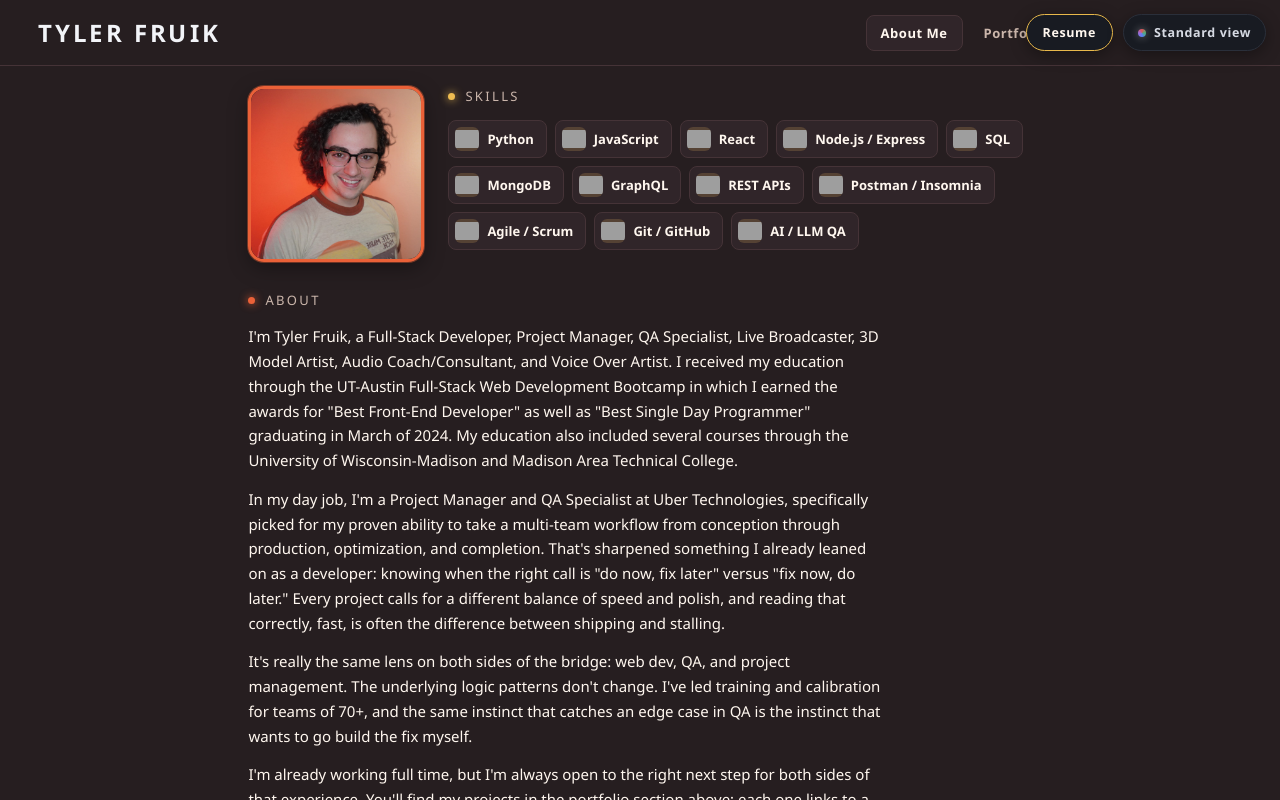
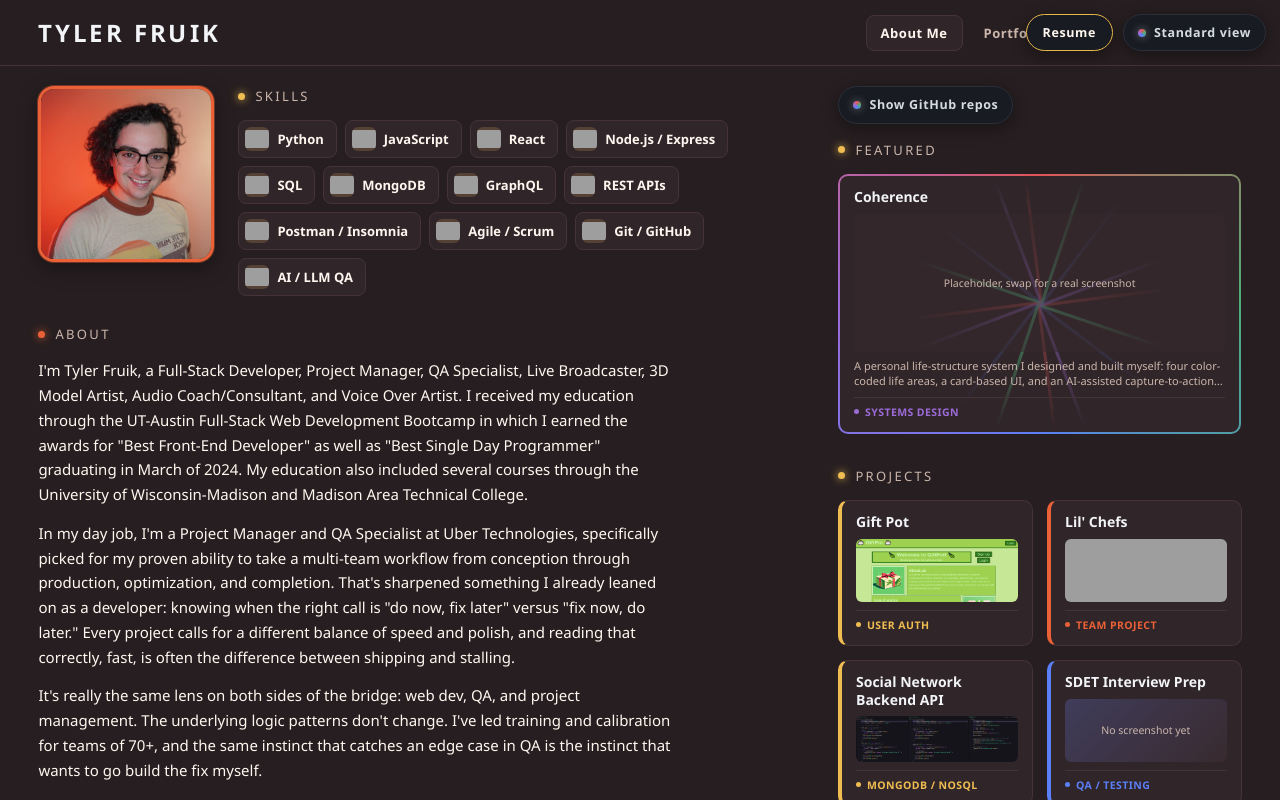
Before and after one commit to TylerFruik/portfolio-react, a React (Vite) app: page / in a window 1280 px wide. Both pictures are taken after a click on the button "Coherence v2". Shown: the top 800 px of the page. Built offline with nearby package versions, Linux system fonts and the light colour scheme; grey boxes are pictures that could not be loaded.

Commit message:
Merge About Me and Portfolio into one page with a card column; fix wordmark bugs

```diff
--- a/src/coherence/CoherenceHome.jsx
+++ b/src/coherence/CoherenceHome.jsx
@@ -1,18 +1,27 @@
-import React from 'react';
+import React, { useState } from 'react';
 import { ABOUT_PARAGRAPHS, DEV_QA, SKILLS, CREATIVE_HOBBIES } from '../content/profileContent';
+import { PROJECTS } from '../content/projects';
 import CoherenceSkillChip from './CoherenceSkillCard';
+import CoherenceCard from './CoherenceCard';
 
 const QA_ACCENT_CYCLE = ['accent', 'accent2'];
 
-// Fourth pass, 2026-08-28 -- Tyler's correction on the third pass: "I liked the skill cards the
-// way they looked before, I just wanted them up next to my pfp sharing the space, but still
-// wanted the About Me section rendered below it as it was." So: Skills (as the flex-wrap chip
-// row, not a 2-col grid) moves into the hero row beside the photo; About/Get to Know a Dev/
-// Creative Hobbies go back to a single left-aligned narrow column below, same as the round before
-// last -- the center-justified page was actually meant for the Portfolio route, not this one.
+// Fifth pass, 2026-08-28 -- Tyler: "I no longer want About Me and Portfolio to be different
+// pages. I want two columns alongside everything that's currently on About Me." So About Me and
+// Portfolio collapse into this one page: everything that was here before (hero, About, Get to
+// Know a Dev, Creative Hobbies) stays as-is in a left reading column, and every project card
+// (Featured + Projects + Bootcamp Coursework, two wide) now runs alongside it in a right column,
+// instead of living on its own separate route. Both nav links ("About Me" and "Portfolio") point
+// here now -- see pages/Portfolio/Portfolio.jsx, which renders this same component for v2.
 export default function CoherenceHome() {
+  const [showRepo, setShowRepo] = useState(false);
+  const main = PROJECTS.filter(p => p.tier !== 'coursework');
+  const coursework = PROJECTS.filter(p => p.tier === 'coursework');
+
   return (
-    <div className="cx-page cx-page-narrow">
+    <div className="cx-page">
+      <div className="cx-home-grid">
+        <div className="cx-home-left">
           <div className="cx-hero">
             <img className="cx-hero-photo" src="images/pfp.png" alt="Tyler Fruik" />
             <div className="cx-hero-skills">
@@ -57,5 +66,73 @@ export default function CoherenceHome() {
             </ul>
           </div>
         </div>
+
+        <div className="cx-home-cards">
+          <div className="cx-home-cards-head">
+            <button type="button" className="cx-toggle" style={{ position: 'static' }} onClick={() => setShowRepo(v => !v)}>
+              <span className="cx-toggle-dot" />
+              {showRepo ? 'Show deployed sites' : 'Show GitHub repos'}
+            </button>
+          </div>
+
+          <div className="cx-section" style={{ marginTop: 16 }}>
+            <div className="cx-section-title"><span className="cx-dot" />Featured</div>
+            <div className="cx-pf-cards">
+              <CoherenceCard
+                hue="identity"
+                rainbow
+                title="Coherence"
+                placeholder="Placeholder, swap for a real screenshot"
+                tag="Systems Design"
+                subtitle="A personal life-structure system I designed and built myself: four color-coded life areas, a card-based UI, and an AI-assisted capture-to-action pipeline. This whole v2 design is built from its actual CSS/JS."
+                style={{ gridColumn: '1 / -1', aspectRatio: 'auto', height: 260 }}
+              />
+            </div>
+          </div>
+
+          <div className="cx-section">
+            <div className="cx-section-title"><span className="cx-dot" />Projects</div>
+            <div className="cx-pf-cards">
+              {main.map(p => {
+                const href = showRepo ? (p.repo || p.deployed) : (p.deployed || p.repo);
+                if (!href) return null;
+                return (
+                  <CoherenceCard
+                    key={p.id}
+                    hue={p.hue}
+                    title={p.title}
+                    href={href}
+                    tag={p.tag}
+                    image={p.image ? `images/${p.id}.png` : null}
+                    placeholder={p.image ? null : 'No screenshot yet'}
+                  />
+                );
+              })}
+            </div>
+          </div>
+
+          <div className="cx-section">
+            <div className="cx-section-title"><span className="cx-dot" />Bootcamp Coursework</div>
+            <div className="cx-pf-cards">
+              {coursework.map(p => {
+                const href = showRepo ? (p.repo || p.deployed) : (p.deployed || p.repo);
+                if (!href) return null;
+                return (
+                  <CoherenceCard
+                    key={p.id}
+                    hue={p.hue}
+                    title={p.title}
+                    href={href}
+                    tag={p.tag}
+                    image={p.image ? `images/${p.id}.png` : null}
+                    placeholder={p.image ? null : 'No screenshot yet'}
+                  />
+                );
+              })}
+            </div>
+          </div>
+        </div>
+      </div>
+    </div>
   );
 }
--- a/src/coherence/CoherencePortfolio.jsx
+++ b/src/coherence/CoherencePortfolio.jsx
@@ -2,6 +2,11 @@ import React, { useState } from 'react';
 import { PROJECTS } from '../content/projects';
 import CoherenceCard from './CoherenceCard';
 
+// RETIRED 2026-08-28 (same day this was built) -- Tyler: "I no longer want About Me and Portfolio
+// to be different pages." No longer imported/routed anywhere; CoherenceHome.jsx now renders these
+// same cards alongside the About Me content on one merged page. Left in place, not deleted, in
+// case a standalone cards-only page is wanted again later.
+//
 // Rebuilt 2026-08-28, real implementation of the two-column layout (wireframe shown and approved
 // first, per Tyler: "If it's less work, we could maybe try a wireframing first?"). Tyler's own
 // correction on what this page needed: "I was asking for the entire contents of the Portfolio
--- a/src/coherence/coherence-v2.css
+++ b/src/coherence/coherence-v2.css
@@ -334,7 +334,29 @@
 .cx-hobby-list li::before { content: ''; position: absolute; left: 0; top: 8px; width: 8px; height: 8px;
   border-radius: 50%; background: var(--cx-accent); box-shadow: 0 0 6px var(--cx-accent); }
 
-/* ---------- Portfolio page: right-justified label column + 2-col card column ----------
+/* ---------- Home (About Me + Portfolio merged, fifth pass 2026-08-28) ----------
+   Tyler: "I no longer want About Me and Portfolio to be different pages. I want two columns
+   alongside everything that's currently on About Me." Left column is every About Me section,
+   completely unchanged from before; right column is every project card (still two wide), running
+   alongside it instead of living on its own route -- both v2 nav links land on this same page
+   now (see pages/Portfolio/Portfolio.jsx). Reuses .cx-pf-cards (the 2-col card grid) from the old
+   standalone Portfolio layout below. */
+.cx-home-grid { display: grid; grid-template-columns: minmax(0, 760px) 1fr; gap: 40px; align-items: start; }
+.cx-home-cards-head { text-align: right; margin-bottom: 4px; }
+.cx-home-cards-head button { position: static; }
+
+@media (max-width: 1100px) {
+  .cx-home-grid { grid-template-columns: 1fr; }
+  .cx-home-cards-head { text-align: left; }
+}
+@media (max-width: 560px) {
+  .cx-pf-cards { grid-template-columns: 1fr; }
+}
+
+/* ---------- Portfolio page (retired for v2, 2026-08-28 -- see .cx-home-grid above): right-
+   justified label column + 2-col card column. CoherencePortfolio.jsx that used this is no longer
+   routed anywhere; left in place rather than deleted in case a standalone cards-only page is
+   wanted again later. */
    Built 2026-08-28, real implementation of the wireframe shown and approved first. Tyler's own
    correction on the ask: "I was asking for the entire contents of the Portfolio page, the cards,
    THOSE to be on the column on the right of the screen. And I meant specifically Right Justified."
--- a/src/pages/Portfolio/Portfolio.jsx
+++ b/src/pages/Portfolio/Portfolio.jsx
@@ -1,6 +1,10 @@
 import React, { useState } from 'react';
 import { useCoherenceTheme } from '../../coherence/CoherenceThemeContext';
-import CoherencePortfolio from '../../coherence/CoherencePortfolio';
+// CoherencePortfolio.jsx (the old standalone 2-col cards-only page) is retired for v2 as of
+// 2026-08-28 -- Tyler: "I no longer want About Me and Portfolio to be different pages. I want two
+// columns alongside everything that's currently on About Me." Both v2 nav links now render the
+// same merged page; CoherenceHome.jsx is what has the cards now.
+import CoherenceHome from '../../coherence/CoherenceHome';
 import { PROJECTS } from '../../content/projects';
 
 // Pointer-tilt handler (2026-08-28) -- same --rx/--ry formula as Coherence's own hue.js
@@ -37,7 +41,7 @@ const Portfolio = () => {
     setShowRepoLinks(prevState => !prevState);
   }
 
-  if (v2) return <CoherencePortfolio />;
+  if (v2) return <CoherenceHome />;
 
   return (
     <div className='full-page'>
```
Lines whose indentation alone changed are shown as unchanged.
